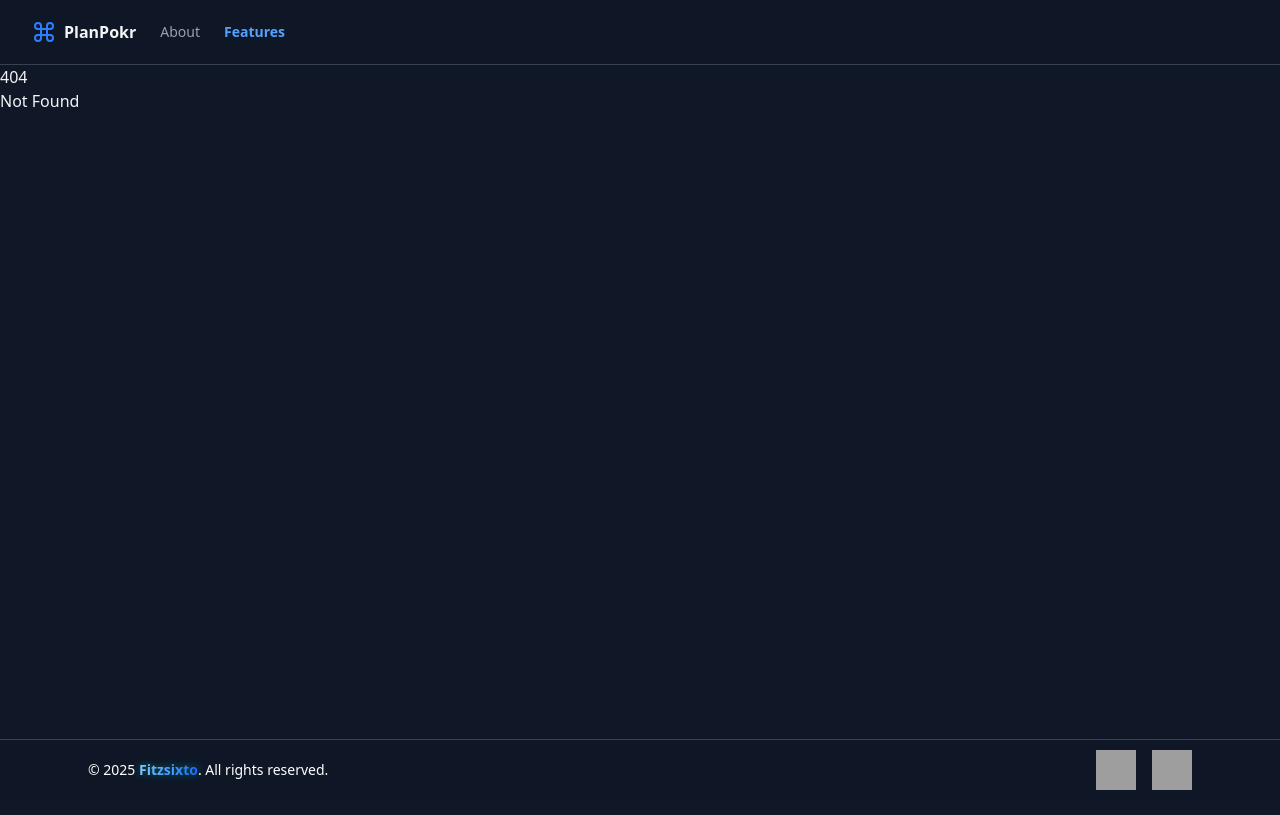
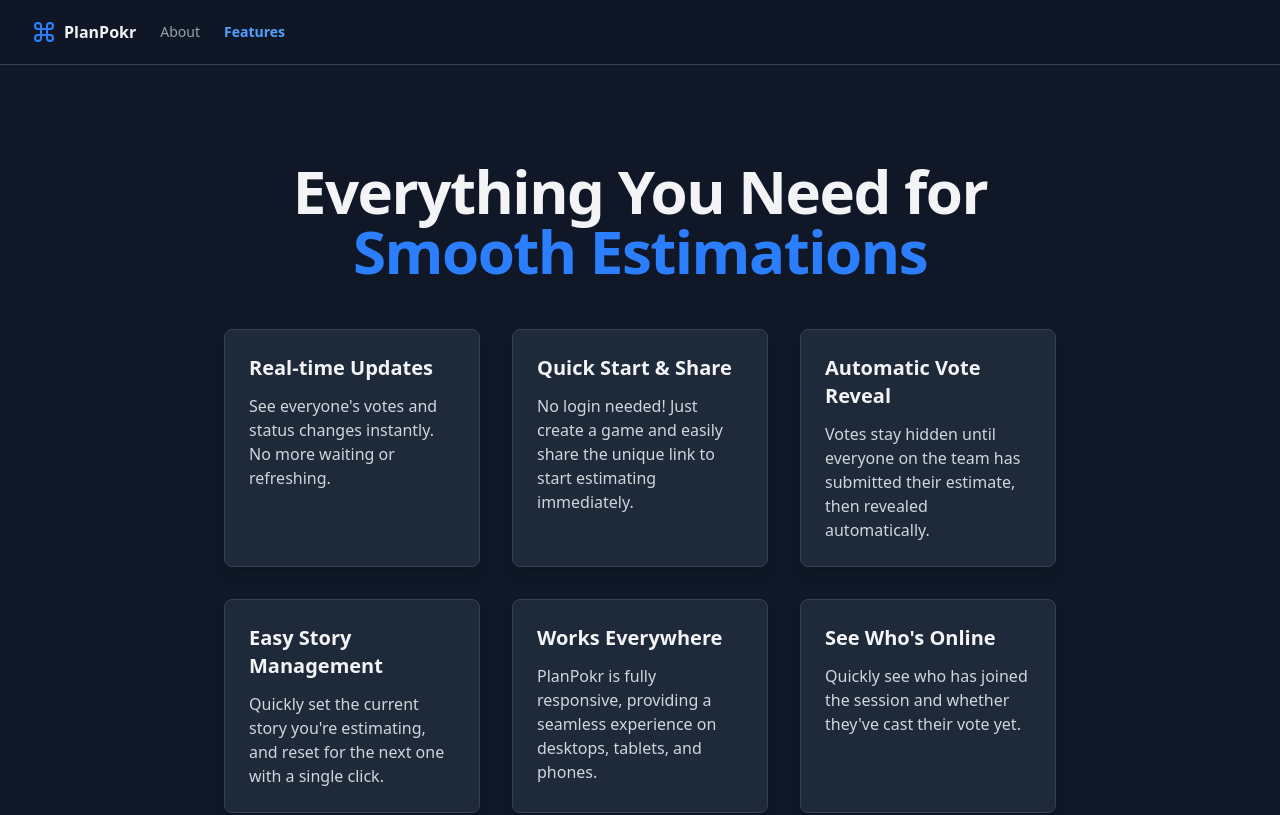
Before and after one commit to kulaizki/planpokr, a SvelteKit app: page /features in a window 1280 px wide. Before the commit this address had no page. Shown: the top 815 px of the page. Built offline with nearby package versions, Linux system fonts and the light colour scheme; grey boxes are pictures that could not be loaded.

Commit message:
chore: simplify page title in app.html for a cleaner presentation

```diff
--- a/src/app.html
+++ b/src/app.html
@@ -7,7 +7,7 @@
 		<link rel="preconnect" href="https://fonts.googleapis.com">
 		<link rel="preconnect" href="https://fonts.gstatic.com" crossorigin>
 		<link href="https://fonts.googleapis.com/css2?family=Open+Sans:ital,wght@0,300..800;1,300..800&display=swap" rel="stylesheet">
-		<title>PlanPokr - Agile Planning Poker</title>
+		<title>PlanPokr</title>
 		<meta name="description" content="Real-time Planning Poker for agile teams. Simple, fast, and effective sprint estimations." />
 		%sveltekit.head%
 	</head>
--- /dev/null
+++ b/src/routes/about/+page.svelte
@@ -0,0 +1,35 @@
+<svelte:head>
+	<title>About PlanPokr</title>
+	<meta
+		name="description"
+		content="Learn about PlanPokr, the easy-to-use, real-time planning poker tool designed for agile teams."
+	/>
+</svelte:head>
+
+<section class="container mx-auto max-w-3xl px-4 py-12 sm:px-6 md:py-20 lg:px-8 lg:py-24">
+	<div class="space-y-8 text-gray-200">
+		<h1 class="text-4xl font-extrabold tracking-tight text-gray-100 sm:text-5xl md:text-6xl">
+			Making Agile Planning <span class="text-blue-500">Simple & Fun</span>
+		</h1>
+
+		<p class="text-lg sm:text-xl text-gray-300">
+			Estimating work in an agile team can sometimes feel like a chore. Traditional planning poker sessions can be slow, require physical cards, or involve clunky online tools. We wanted something better.
+		</p>
+
+		<h2 class="text-3xl font-bold tracking-tight text-gray-100 pt-4">
+			Meet PlanPokr
+		</h2>
+
+		<p class="text-lg sm:text-xl text-gray-300">
+			PlanPokr is a straightforward, modern tool designed to make planning poker quick, collaborative, and hassle-free. Our goal is to get your team estimating accurately without the friction.
+		</p>
+
+		<p class="text-lg sm:text-xl text-gray-300">
+			There are no accounts to create or software to install. Just start a new game, share the unique link with your team, and you're ready to go. It's built for speed and simplicity, allowing your team to focus on the discussion, not the tool.
+		</p>
+
+		<p class="text-lg sm:text-xl text-gray-300">
+			We believe better planning leads to better products. PlanPokr is our contribution to helping agile teams work together more effectively.
+		</p>
+	</div>
+</section>
--- /dev/null
+++ b/src/routes/features/+page.svelte
@@ -0,0 +1,53 @@
+<svelte:head>
+	<title>PlanPokr Features</title>
+	<meta
+		name="description"
+		content="Explore the features of PlanPokr that make agile planning poker fast, simple, and effective for your team."
+	/>
+</svelte:head>
+
+<section class="container mx-auto max-w-4xl px-4 py-12 sm:px-6 md:py-20 lg:px-8 lg:py-24">
+	<div class="space-y-12">
+		<h1 class="text-4xl font-extrabold tracking-tight text-center text-gray-100 sm:text-5xl md:text-6xl">
+			Everything You Need for <span class="text-blue-500">Smooth Estimations</span>
+		</h1>
+
+		<div class="grid grid-cols-1 gap-8 md:grid-cols-2 lg:grid-cols-3">
+			<!-- Feature 1 -->
+			<div class="group rounded-lg border border-gray-700 bg-gray-800 p-6 shadow-lg transition-all duration-300 ease-in-out hover:scale-105 hover:border-blue-500 hover:bg-gray-700 hover:shadow-blue-500/30">
+				<h3 class="mb-3 text-xl font-semibold text-gray-100 transition-colors duration-300 group-hover:text-blue-400">Real-time Updates</h3>
+				<p class="text-gray-300">See everyone's votes and status changes instantly. No more waiting or refreshing.</p>
+			</div>
+
+			<!-- Feature 2: Combined -->
+			<div class="group rounded-lg border border-gray-700 bg-gray-800 p-6 shadow-lg transition-all duration-300 ease-in-out hover:scale-105 hover:border-blue-500 hover:bg-gray-700 hover:shadow-blue-500/30">
+				<h3 class="mb-3 text-xl font-semibold text-gray-100 transition-colors duration-300 group-hover:text-blue-400">Quick Start & Share</h3>
+				<p class="text-gray-300">No login needed! Just create a game and easily share the unique link to start estimating immediately.</p>
+			</div>
+
+			<!-- Feature 3 -->
+			<div class="group rounded-lg border border-gray-700 bg-gray-800 p-6 shadow-lg transition-all duration-300 ease-in-out hover:scale-105 hover:border-blue-500 hover:bg-gray-700 hover:shadow-blue-500/30">
+				<h3 class="mb-3 text-xl font-semibold text-gray-100 transition-colors duration-300 group-hover:text-blue-400">Automatic Vote Reveal</h3>
+				<p class="text-gray-300">Votes stay hidden until everyone on the team has submitted their estimate, then revealed automatically.</p>
+			</div>
+
+			<!-- Feature 4 -->
+			<div class="group rounded-lg border border-gray-700 bg-gray-800 p-6 shadow-lg transition-all duration-300 ease-in-out hover:scale-105 hover:border-blue-500 hover:bg-gray-700 hover:shadow-blue-500/30">
+				<h3 class="mb-3 text-xl font-semibold text-gray-100 transition-colors duration-300 group-hover:text-blue-400">Easy Story Management</h3>
+				<p class="text-gray-300">Quickly set the current story you're estimating, and reset for the next one with a single click.</p>
+			</div>
+
+			<!-- Feature 5 -->
+			<div class="group rounded-lg border border-gray-700 bg-gray-800 p-6 shadow-lg transition-all duration-300 ease-in-out hover:scale-105 hover:border-blue-500 hover:bg-gray-700 hover:shadow-blue-500/30">
+				<h3 class="mb-3 text-xl font-semibold text-gray-100 transition-colors duration-300 group-hover:text-blue-400">Works Everywhere</h3>
+				<p class="text-gray-300">PlanPokr is fully responsive, providing a seamless experience on desktops, tablets, and phones.</p>
+			</div>
+
+      <!-- Feature 6 -->
+			<div class="group rounded-lg border border-gray-700 bg-gray-800 p-6 shadow-lg transition-all duration-300 ease-in-out hover:scale-105 hover:border-blue-500 hover:bg-gray-700 hover:shadow-blue-500/30">
+				<h3 class="mb-3 text-xl font-semibold text-gray-100 transition-colors duration-300 group-hover:text-blue-400">See Who's Online</h3>
+				<p class="text-gray-300">Quickly see who has joined the session and whether they've cast their vote yet.</p>
+			</div>
+		</div>
+	</div>
+</section>
```
